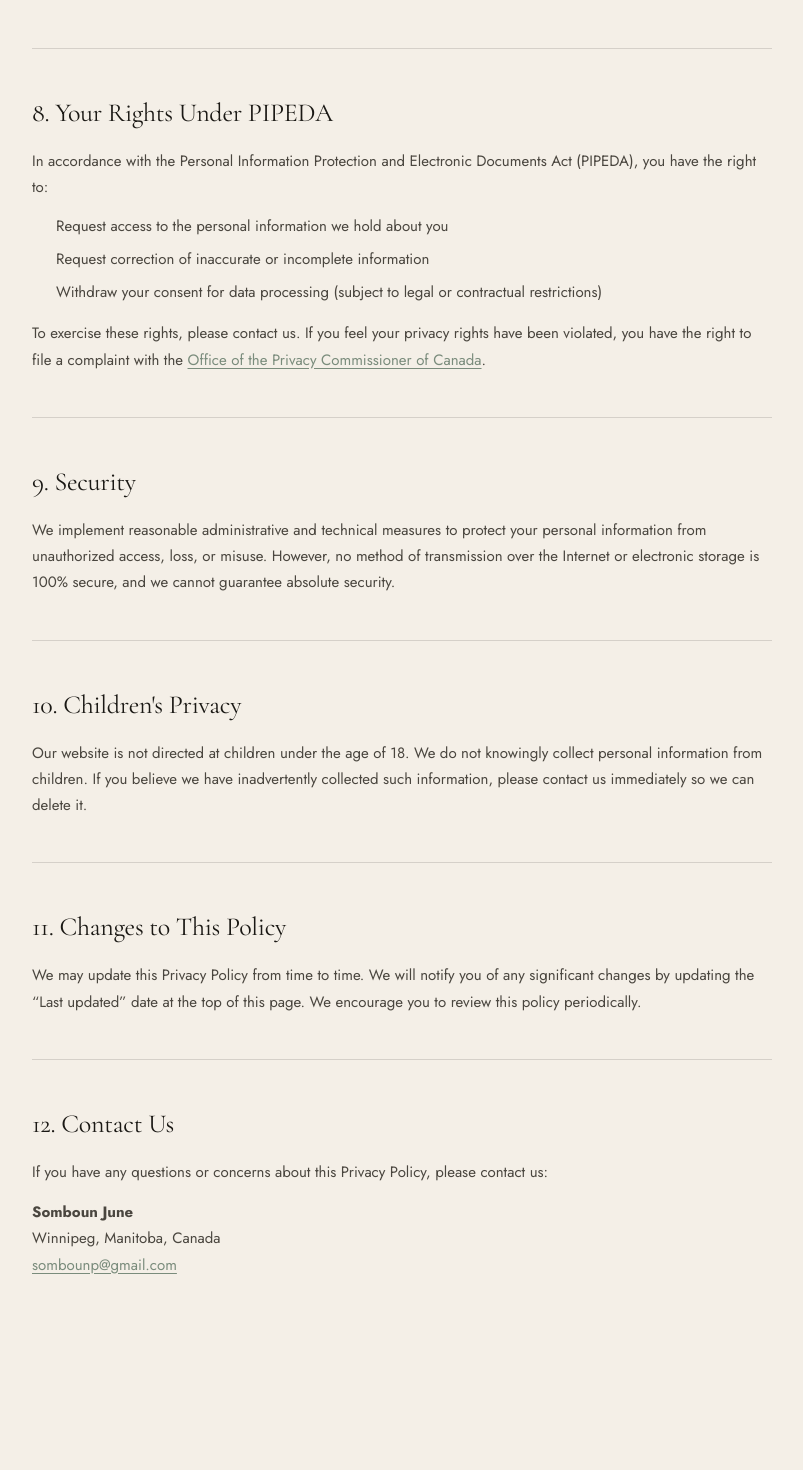
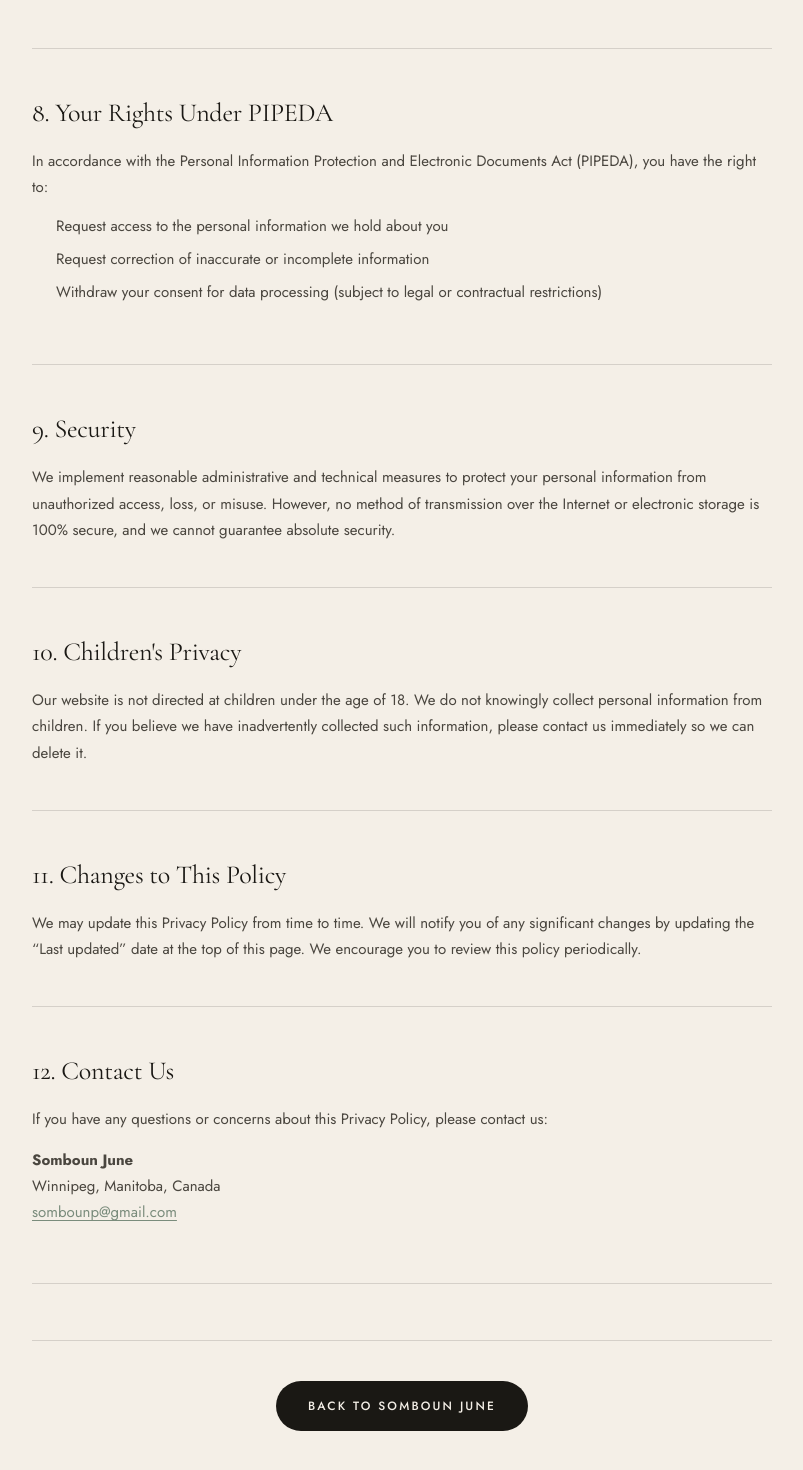
Before and after one commit to caelen26/sombounfinal, a Next.js app: page /privacy-policy in a window 1280 px wide. Shown: the part 2290-3760 px from the top of the page, without its empty margins (238-1041 px from the left). Before the commit the page ends 3702 px from the top, so only its background shows below. Built offline with nearby package versions, Linux system fonts and the light colour scheme.

Commit message:
Remove PIPEDA complaint link and add back button to privacy policy

```diff
--- a/src/app/globals.css
+++ b/src/app/globals.css
@@ -2281,3 +2281,33 @@ button { font: inherit; color: inherit; background: none; border: 0; cursor: poi
 @media (max-width: 768px) {
   .pp-header { flex-direction: column; align-items: flex-start; }
 }
+
+.pp-footer {
+  margin-top: 56px;
+  padding-top: 40px;
+  border-top: 1px solid var(--line);
+  display: flex;
+  justify-content: center;
+}
+.pp-back-btn {
+  display: inline-flex;
+  align-items: center;
+  justify-content: center;
+  padding: 16px 32px;
+  background: var(--ink);
+  color: var(--cream);
+  font-family: var(--sans);
+  font-size: 12px;
+  font-weight: 500;
+  letter-spacing: .18em;
+  text-transform: uppercase;
+  text-decoration: none;
+  border-radius: 999px;
+  transition: background .25s ease, transform .2s ease;
+}
+.pp-back-btn:hover { background: var(--sage-deep); }
+.pp-back-btn:active { transform: scale(.98); }
+.pp-back-btn:focus-visible {
+  outline: none;
+  box-shadow: 0 0 0 2px var(--cream), 0 0 0 4px var(--sage-deep);
+}
--- a/src/app/privacy-policy/page.tsx
+++ b/src/app/privacy-policy/page.tsx
@@ -118,12 +118,6 @@ export default function PrivacyPolicy() {
             <li>Request correction of inaccurate or incomplete information</li>
             <li>Withdraw your consent for data processing (subject to legal or contractual restrictions)</li>
           </ul>
-          <p>
-            To exercise these rights, please contact us. If you feel your privacy rights have been violated, you have the right to file a complaint with the{" "}
-            <a href="https://www.priv.gc.ca/en/report-a-concern/" target="_blank" rel="noopener noreferrer" className="pp-link">
-              Office of the Privacy Commissioner of Canada
-            </a>.
-          </p>
         </section>
 
         <section className="pp-section">
@@ -168,6 +162,12 @@ export default function PrivacyPolicy() {
             </a>
           </address>
         </section>
+
+        <div className="pp-footer">
+          <Link href="/" className="pp-back-btn">
+            Back to Somboun June
+          </Link>
+        </div>
       </div>
     </main>
   );
```
